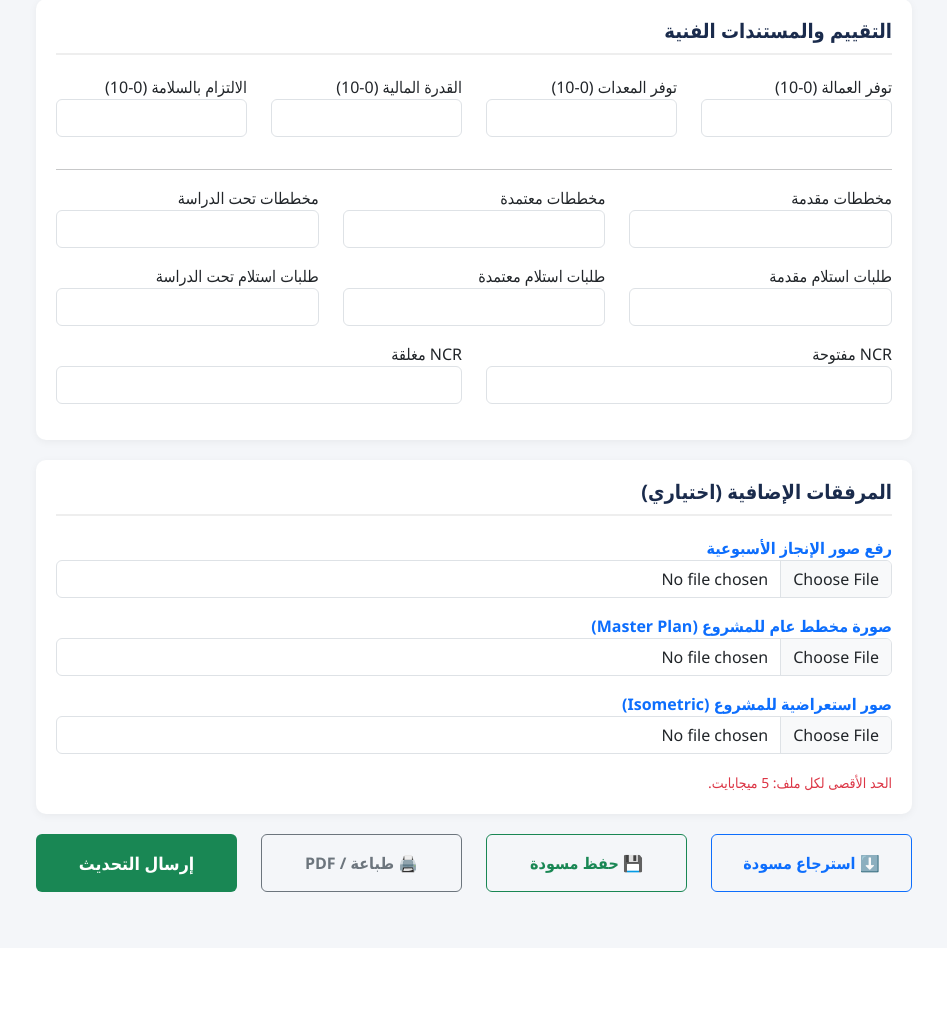
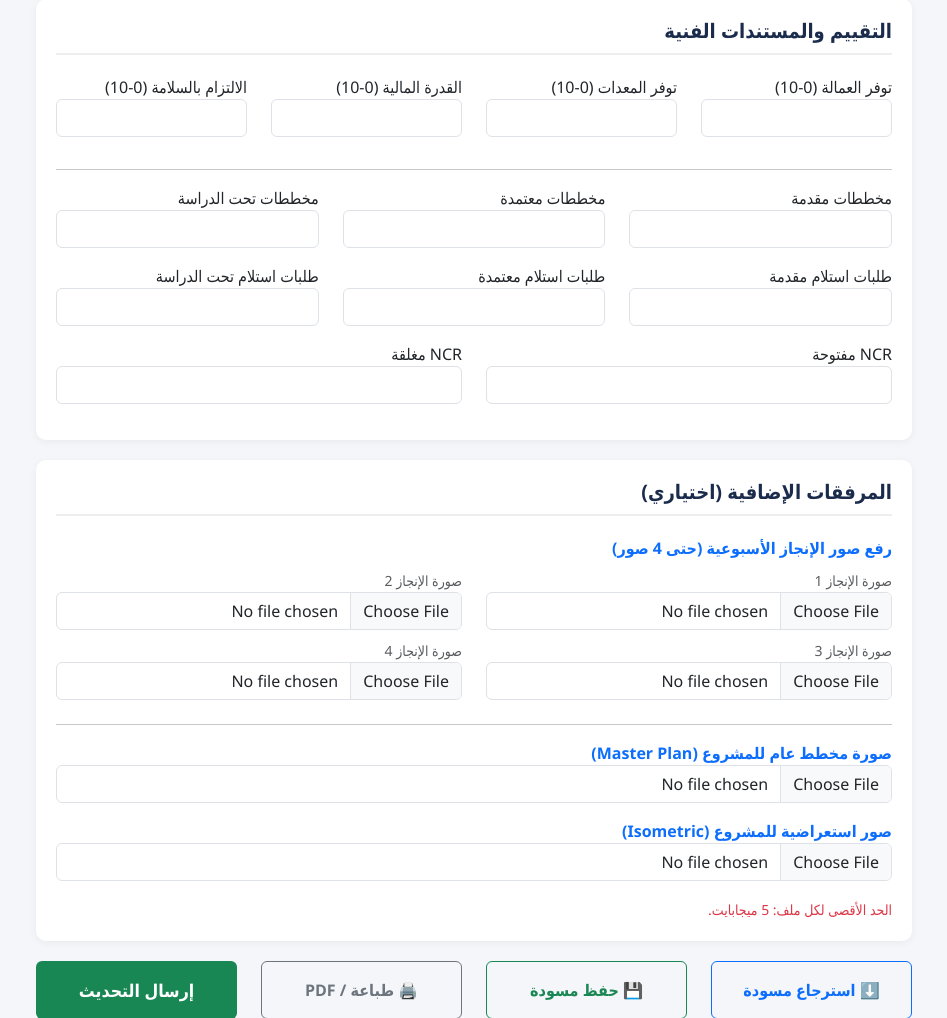
Before and after one commit to engmoha83-ctrl/projects-portfolio-system, a FastAPI app: template templates/index.html in a window 1280 px wide. Shown: the part 2182-3200 px from the top of the page, without its empty margins (166-1113 px from the left). Before the commit the page ends 3074 px from the top, so only its background shows below. Run offline with FastAPI, Linux system fonts and the light colour scheme; the template is opened without the code that fills it, so the values that code supplies are empty; some libraries are stand-ins or nearby versions.

Commit message:
Update index.html

```diff
--- a/templates/index.html
+++ b/templates/index.html
@@ -14,9 +14,6 @@
         .lang-selector { background: transparent; color: white; border: 1px solid #d4a373; border-radius: 5px; padding: 2px 5px; outline: none; }
         .lang-selector option { color: black; }
 
-        /* ==========================================
-           تنسيقات الطباعة (تعمل فقط عند حفظ PDF أو الطباعة)
-        ========================================== */
         @media print {
             body { background-color: white !important; font-size: 12px; }
             .navbar, .lang-container, .alert, .btn, input[type="file"], small.text-danger { display: none !important; }
@@ -219,10 +216,26 @@
             <div class="section-card">
                 <h5 class="section-title"><span data-i18n="sec8_title">المرفقات الإضافية (اختياري)</span></h5>
 
-                <div class="mb-3">
-                    <label class="fw-bold text-primary" data-i18n="sec8_photos">رفع صور الإنجاز الأسبوعية</label>
-                    <input class="form-control" type="file" name="attachment" accept="image/*,.pdf,.xls,.xlsx">
+                <div class="row mb-3">
+                    <label class="fw-bold text-primary mb-2" data-i18n="sec8_photos">رفع صور الإنجاز الأسبوعية (حتى 4 صور)</label>
+                    <div class="col-md-6 mb-2">
+                        <label class="small text-muted" data-i18n="sec8_photo1">صورة الإنجاز 1</label>
+                        <input class="form-control" type="file" name="attachment_1" accept="image/*,.pdf,.xls,.xlsx">
+                    </div>
+                    <div class="col-md-6 mb-2">
+                        <label class="small text-muted" data-i18n="sec8_photo2">صورة الإنجاز 2</label>
+                        <input class="form-control" type="file" name="attachment_2" accept="image/*,.pdf,.xls,.xlsx">
+                    </div>
+                    <div class="col-md-6 mb-2">
+                        <label class="small text-muted" data-i18n="sec8_photo3">صورة الإنجاز 3</label>
+                        <input class="form-control" type="file" name="attachment_3" accept="image/*,.pdf,.xls,.xlsx">
+                    </div>
+                    <div class="col-md-6 mb-2">
+                        <label class="small text-muted" data-i18n="sec8_photo4">صورة الإنجاز 4</label>
+                        <input class="form-control" type="file" name="attachment_4" accept="image/*,.pdf,.xls,.xlsx">
+                    </div>
                 </div>
+                <hr>
                 <div class="mb-3">
                     <label class="fw-bold text-primary" data-i18n="sec8_master">صورة مخطط عام للمشروع (Master Plan)</label>
                     <input class="form-control" type="file" name="master_plan" accept="image/*,.pdf">
@@ -237,7 +250,6 @@
 
             <input type="file" id="draftFileInput" accept=".json" style="display: none;" onchange="loadFromFile(event)">
 
-            <!-- تعديل صف الأزرار لإضافة زر الطباعة -->
             <div class="row mb-5">
                 <div class="col-md-3 mb-2">
                     <button type="button" class="btn btn-outline-primary w-100 py-3 fw-bold" onclick="document.getElementById('draftFileInput').click()" data-i18n="btn_restore">⬇️ استرجاع مسودة</button>
@@ -269,7 +281,7 @@
                 sec5_title: "التواريخ ونسب الإنجاز الفنية", f_start_c: "البداية التعاقدية", f_end_c: "النهاية التعاقدية", f_start_a: "البداية الفعلية", f_end_e: "النهاية المتوقعة", f_prog_ac: "إنجاز فعلي (حالي)", f_prog_ap: "إنجاز فعلي (سابق)", f_prog_pc: "إنجاز مخطط (حالي)", f_prog_pp: "إنجاز مخطط (سابق)",
                 sec6_title: "الموقف التنفيذي والمعوقات", f_works_c: "الأعمال المنتهية الأسبوع السابق", f_works_o: "الأعمال الجارية الأسبوع الحالي", f_works_p: "الأعمال المتوقعة الأسبوع القادم", f_obs_title: "وصف المعوقات الحالية", btn_add_obs: "+ إضافة مشكلة جديدة", ph_obs: "وصف العائق (يمكنك حذفه)", f_obs_closed: "تم الحل؟", btn_delete: "حذف", imp_h: "تأثير كبير", imp_m: "تأثير متوسط", imp_l: "تأثير منخفض", imp_n: "غير مؤثر",
                 sec7_title: "التقييم والمستندات الفنية", f_eval_1: "توفر العمالة (0-10)", f_eval_2: "توفر المعدات (0-10)", f_eval_3: "القدرة المالية (0-10)", f_eval_4: "الالتزام بالسلامة (0-10)", f_dr_sub: "مخططات مقدمة", f_dr_app: "مخططات معتمدة", f_dr_rev: "مخططات تحت الدراسة", f_ir_sub: "طلبات استلام مقدمة", f_ir_app: "طلبات استلام معتمدة", f_ir_rev: "طلبات استلام تحت الدراسة", f_ncr_o: "NCR مفتوحة", f_ncr_c: "NCR مغلقة",
-                sec8_title: "المرفقات الإضافية (اختياري)", sec8_photos: "رفع صور الإنجاز الأسبوعية", sec8_master: "صورة مخطط عام للمشروع (Master Plan)", sec8_iso: "صور استعراضية للمشروع (Isometric)", f_max_size: "الحد الأقصى لكل ملف: 5 ميجابايت.",
+                sec8_title: "المرفقات الإضافية (اختياري)", sec8_photos: "رفع صور الإنجاز الأسبوعية (حتى 4 صور)", sec8_photo1: "صورة الإنجاز 1", sec8_photo2: "صورة الإنجاز 2", sec8_photo3: "صورة الإنجاز 3", sec8_photo4: "صورة الإنجاز 4", sec8_master: "صورة مخطط عام للمشروع (Master Plan)", sec8_iso: "صور استعراضية للمشروع (Isometric)", f_max_size: "الحد الأقصى لكل ملف: 5 ميجابايت.",
                 btn_restore: "⬇️ استرجاع مسودة", btn_save: "💾 حفظ مسودة", btn_print: "🖨️ طباعة / PDF", btn_submit: "إرسال التحديث"
             },
             en: {
@@ -280,7 +292,7 @@
                 sec5_title: "Dates & Progress", f_start_c: "Contractual Start", f_end_c: "Contractual End", f_start_a: "Actual Start", f_end_e: "Expected End", f_prog_ac: "Actual Progress (Cur)", f_prog_ap: "Actual Progress (Prev)", f_prog_pc: "Planned Progress (Cur)", f_prog_pp: "Planned Progress (Prev)",
                 sec6_title: "Status & Obstacles", f_works_c: "Completed Works", f_works_o: "Ongoing Works", f_works_p: "Planned Works", f_obs_title: "Current Obstacles", btn_add_obs: "+ Add New Issue", ph_obs: "Obstacle description", f_obs_closed: "Solved?", btn_delete: "Delete", imp_h: "High Impact", imp_m: "Medium Impact", imp_l: "Low Impact", imp_n: "No Impact",
                 sec7_title: "Evaluation & Documents", f_eval_1: "Labor (0-10)", f_eval_2: "Equipment (0-10)", f_eval_3: "Financial (0-10)", f_eval_4: "HSE (0-10)", f_dr_sub: "Submitted Drawings", f_dr_app: "Approved Drawings", f_dr_rev: "Under Review Drawings", f_ir_sub: "Submitted IR", f_ir_app: "Approved IR", f_ir_rev: "Under Review IR", f_ncr_o: "Open NCRs", f_ncr_c: "Closed NCRs",
-                sec8_title: "Attachments (Optional)", sec8_photos: "Progress Photos", sec8_master: "Master Plan Image", sec8_iso: "Isometric Views", f_max_size: "Max file size: 5 MB.",
+                sec8_title: "Attachments (Optional)", sec8_photos: "Progress Photos (Up to 4)", sec8_photo1: "Photo 1", sec8_photo2: "Photo 2", sec8_photo3: "Photo 3", sec8_photo4: "Photo 4", sec8_master: "Master Plan Image", sec8_iso: "Isometric Views", f_max_size: "Max file size: 5 MB.",
                 btn_restore: "⬇️ Load Draft", btn_save: "💾 Save Draft", btn_print: "🖨️ Print / PDF", btn_submit: "Submit Update"
             },
             fr: {
@@ -291,7 +303,7 @@
                 sec5_title: "Dates et Avancement", f_start_c: "Début contractuel", f_end_c: "Fin contractuelle", f_start_a: "Début réel", f_end_e: "Fin prévue", f_prog_ac: "Avancement réel (Actuel)", f_prog_ap: "Avancement réel (Précédent)", f_prog_pc: "Avancement prévu (Actuel)", f_prog_pp: "Avancement prévu (Précédent)",
                 sec6_title: "Statut exécutif et obstacles", f_works_c: "Travaux terminés", f_works_o: "Travaux en cours", f_works_p: "Travaux prévus", f_obs_title: "Obstacles actuels", btn_add_obs: "+ Ajouter un problème", ph_obs: "Description de l'obstacle", f_obs_closed: "Résolu?", btn_delete: "Supprimer", imp_h: "Impact Élevé", imp_m: "Impact Moyen", imp_l: "Impact Faible", imp_n: "Sans Impact",
                 sec7_title: "Évaluation et Documents", f_eval_1: "Main-d'œuvre (0-10)", f_eval_2: "Équipement (0-10)", f_eval_3: "Capacité financière (0-10)", f_eval_4: "Sécurité (0-10)", f_dr_sub: "Plans soumis", f_dr_app: "Plans approuvés", f_dr_rev: "Plans en révision", f_ir_sub: "IR soumis", f_ir_app: "IR approuvés", f_ir_rev: "IR en révision", f_ncr_o: "NCR ouverts", f_ncr_c: "NCR fermés",
-                sec8_title: "Pièces jointes (Optionnel)", sec8_photos: "Photos d'avancement", sec8_master: "Plan directeur (Master Plan)", sec8_iso: "Vues isométriques", f_max_size: "Taille max: 5 Mo.",
+                sec8_title: "Pièces jointes (Optionnel)", sec8_photos: "Photos d'avancement (Jusqu'à 4)", sec8_photo1: "Photo 1", sec8_photo2: "Photo 2", sec8_photo3: "Photo 3", sec8_photo4: "Photo 4", sec8_master: "Plan directeur (Master Plan)", sec8_iso: "Vues isométriques", f_max_size: "Taille max: 5 Mo.",
                 btn_restore: "⬇️ Charger brouillon", btn_save: "💾 Sauvegarder", btn_print: "🖨️ Imprimer / PDF", btn_submit: "Soumettre la mise à jour"
             },
             es: {
@@ -302,14 +314,11 @@
                 sec5_title: "Fechas y Progreso", f_start_c: "Inicio Contractual", f_end_c: "Fin Contractual", f_start_a: "Inicio Real", f_end_e: "Fin Esperado", f_prog_ac: "Progreso Real (Actual)", f_prog_ap: "Progreso Real (Anterior)", f_prog_pc: "Progreso Planeado (Actual)", f_prog_pp: "Progreso Planeado (Anterior)",
                 sec6_title: "Estado Ejecutivo y Obstáculos", f_works_c: "Trabajos Completados", f_works_o: "Trabajos en Curso", f_works_p: "Trabajos Planeados", f_obs_title: "Obstáculos Actuales", btn_add_obs: "+ Añadir Problema", ph_obs: "Descripción del obstáculo", f_obs_closed: "¿Resuelto?", btn_delete: "Eliminar", imp_h: "Alto Impacto", imp_m: "Impacto Medio", imp_l: "Bajo Impacto", imp_n: "Sin Impacto",
                 sec7_title: "Evaluación y Documentos", f_eval_1: "Mano de obra (0-10)", f_eval_2: "Equipos (0-10)", f_eval_3: "Capacidad Financiera (0-10)", f_eval_4: "Seguridad (0-10)", f_dr_sub: "Planos Enviados", f_dr_app: "Planos Aprobados", f_dr_rev: "Planos en Revisión", f_ir_sub: "IR Enviados", f_ir_app: "IR Aprobados", f_ir_rev: "IR en Revisión", f_ncr_o: "NCR Abiertos", f_ncr_c: "NCR Cerrados",
-                sec8_title: "Adjuntos (Opcional)", sec8_photos: "Fotos de Progreso", sec8_master: "Plano Maestro (Master Plan)", sec8_iso: "Vistas Isométricas", f_max_size: "Tamaño máximo: 5 MB.",
+                sec8_title: "Adjuntos (Opcional)", sec8_photos: "Fotos de Progreso (Hasta 4)", sec8_photo1: "Foto 1", sec8_photo2: "Foto 2", sec8_photo3: "Foto 3", sec8_photo4: "Foto 4", sec8_master: "Plano Maestro (Master Plan)", sec8_iso: "Vistas Isométricas", f_max_size: "Tamaño máximo: 5 MB.",
                 btn_restore: "⬇️ Cargar Borrador", btn_save: "💾 Guardar Borrador", btn_print: "🖨️ Imprimir / PDF", btn_submit: "Enviar Actualización"
             }
         };
 
-        // ==========================================
-        // 2. دالة تغيير اللغة والاتجاه
-        // ==========================================
         function changeLanguage(lang) {
             localStorage.setItem('saudi_arch_lang', lang);
             const htmlTag = document.getElementById('html-tag');
@@ -340,9 +349,6 @@
             changeLanguage(savedLang);
         };
 
-        // ==========================================
-        // 3. المنطق الديناميكي لتواريخ النهاية المعدلة
-        // ==========================================
         function checkRequiredDates() {
             const consTime = document.getElementById('cons_time');
             const consEndDate = document.getElementById('cons_end_date');
@@ -364,14 +370,12 @@
         document.getElementById('cons_time').addEventListener('input', checkRequiredDates);
         document.getElementById('cont_time').addEventListener('input', checkRequiredDates);
 
-        // ==========================================
-        // 4. الحفظ والاسترجاع والإرسال
-        // ==========================================
         function saveToFile() {
             const formData = new FormData(document.getElementById('portfolioForm'));
             const dataObj = {};
             formData.forEach((value, key) => {
-                if(!['attachment', 'master_plan', 'isometric'].includes(key) && !key.includes('[]')) {
+                // استثناء جميع حقول الملفات الجديدة
+                if(!['attachment_1', 'attachment_2', 'attachment_3', 'attachment_4', 'master_plan', 'isometric'].includes(key) && !key.includes('[]')) {
                     dataObj[key] = value;
                 }
             });
```
